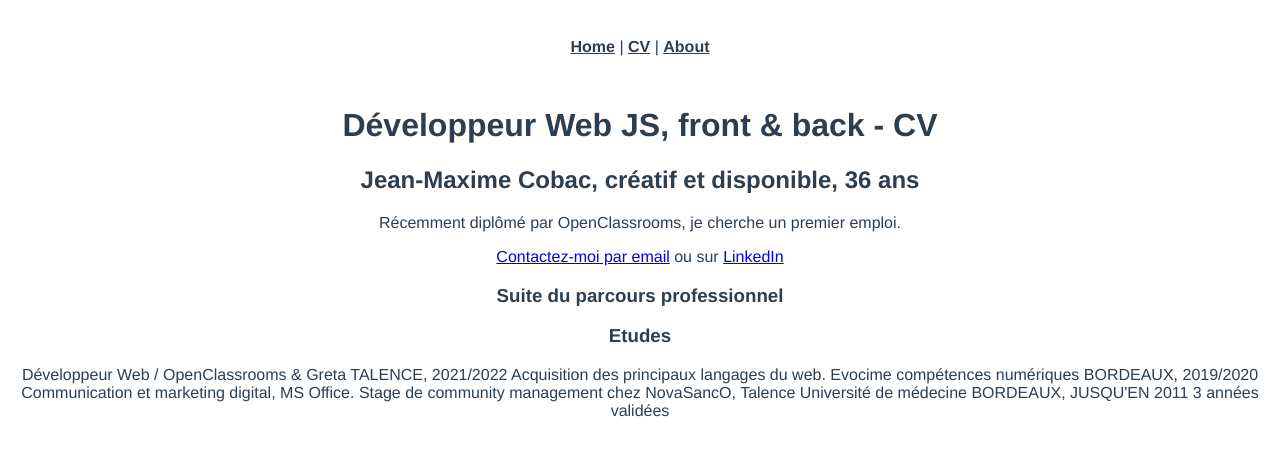
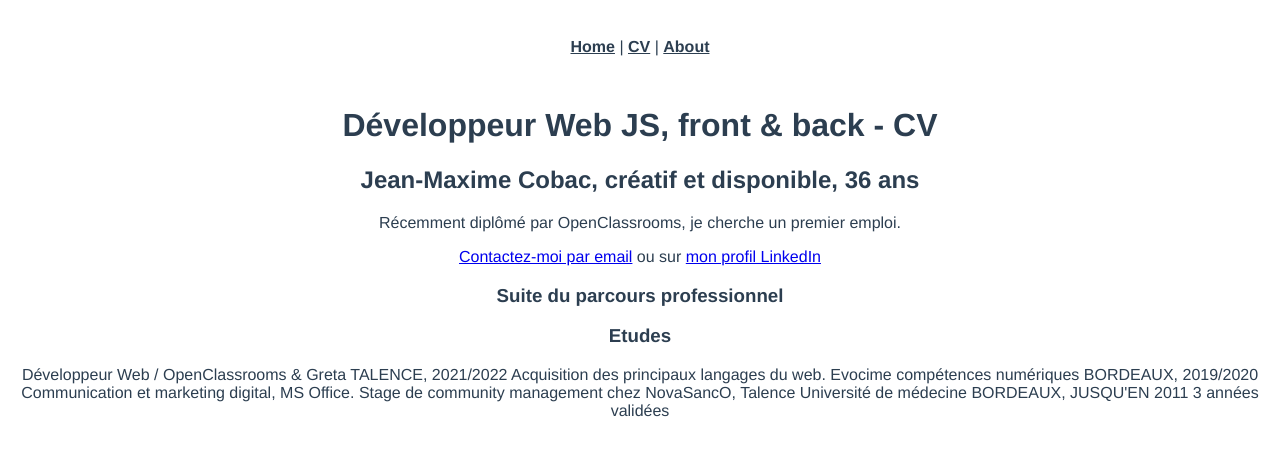
Before and after one commit to jmcob/jmax.dev, a Vue app: page /#/cv2 in a window 1280 px wide. Shown: the top 456 px of the page. Built offline with nearby package versions, Linux system fonts and the light colour scheme.

Commit message:
linkedin case

```diff
--- a/src/components/CVHeader.vue
+++ b/src/components/CVHeader.vue
@@ -4,7 +4,7 @@
   <p>Récemment diplômé par OpenClassrooms, je cherche un premier emploi.</p>
   <p>
     <a href="mailto:ola@jmax.dev">Contactez-moi par email</a> ou sur
-    <a href="linkedin.com/in/jmcob">LinkedIn</a>
+    <a href="http://www.linkedin.com/in/jmcob">mon profil LinkedIn</a>
   </p>
 </template>
 
```
